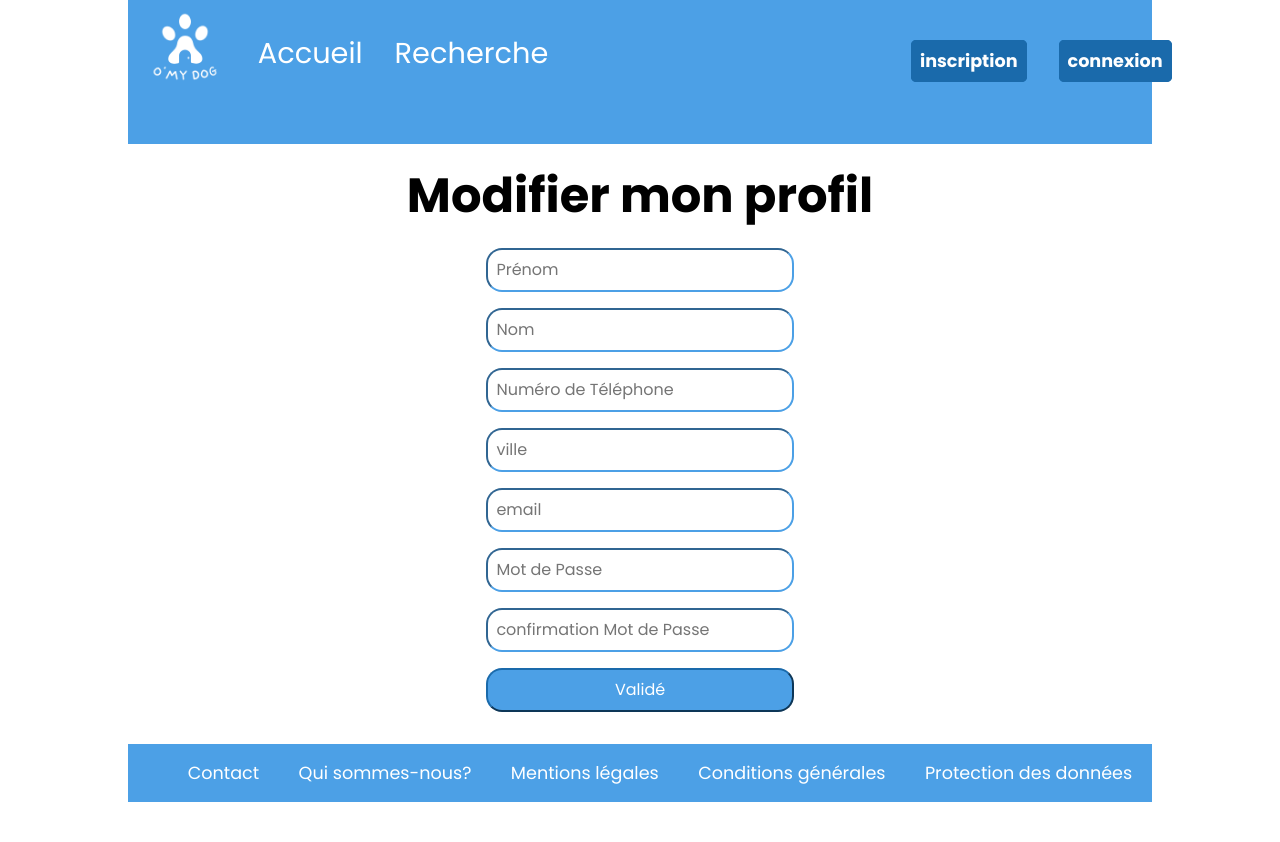
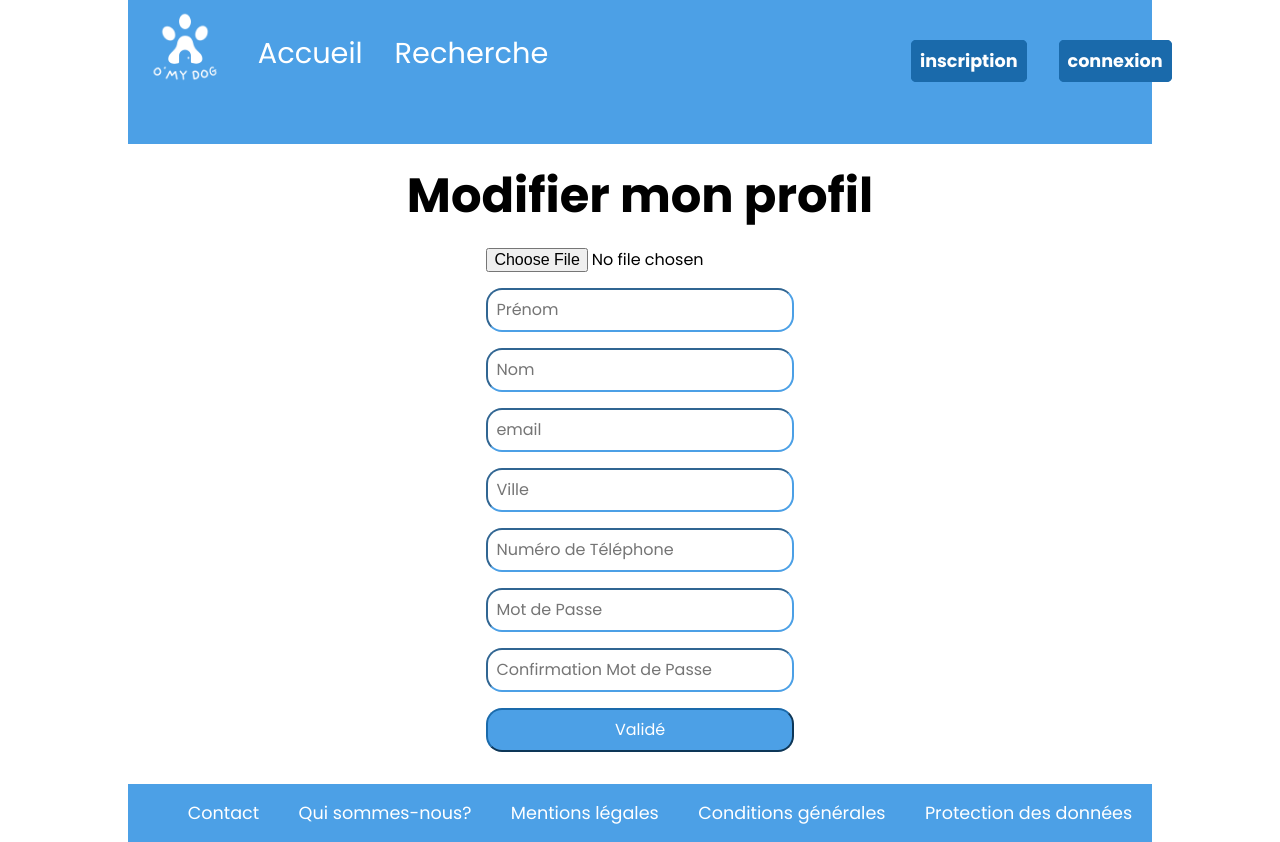
Before and after one commit to YannBenet/o-my-dog-front, a React (Vite) app: page /profile/editprofile in a window 1280 px wide. Before the commit the page ends 802 px from the top, so only its background shows below. Built offline with nearby package versions, Linux system fonts and the light colour scheme.

Commit message:
feat: :construction: Handle update user's form. Need to add the upload of user's pictures in cloudinary

```diff
--- a/src/components/Page/EditProfile.tsx
+++ b/src/components/Page/EditProfile.tsx
@@ -1,47 +1,242 @@
 import '../PageStyle/EditProfile.scss';
+import { useState } from 'react';
+import { createPath, useNavigate } from 'react-router-dom';
+import { jwtDecode } from 'jwt-decode';
+const API_URL = 'http://localhost:5000/api';
+
+const editUserProfile = async (formData: {
+  firstname: string;
+  lastname: string;
+  email: string;
+  city: string;
+  phone_number: string;
+  password: string;
+  repeatPassword: string;
+}) => {
+  const token = localStorage.getItem('token');
+  if (!token) {
+    throw new Error('Token not found');
+  }
+
+  const decodedToken: { data: { id: number } } = jwtDecode(token);
+  console.log(decodedToken);
+
+  if (formData.password !== formData.repeatPassword) {
+    throw new Error('Passwords do not match');
+  }
+
+  try {
+    const response = await fetch(`${API_URL}/users/${decodedToken.data.id}`, {
+      method: 'PATCH',
+      headers: {
+        'Content-type': 'application/json',
+        Authorization: `Bearer ${token}`,
+      },
+      body: JSON.stringify(formData),
+    });
+
+    if (!response.ok) {
+      const errorData = await response.json();
+      throw new Error(errorData.message || "Echec de l'envoi du formulaire");
+    }
+
+    const responseData = await response.json();
+    return responseData;
+  } catch (error) {
+    console.error('Error posting data', error);
+    throw error;
+  }
+};
 
 function EditProfile() {
+  const [formData, setFormData] = useState({
+    firstname: '',
+    lastname: '',
+    email: '',
+    city: '',
+    phone_number: '',
+    password: '',
+    repeatPassword: '',
+    department_label: '', // Initialisation du champ département
+  });
+  const [citySuggestions, setCitySuggestions] = useState<
+    { nom: string; departement: { nom: string } }[]
+  >([]);
+
+  const [error, setError] = useState('');
+  const navigate = useNavigate();
+
+  const handleChange = async (e: React.ChangeEvent<HTMLInputElement>) => {
+    const { name, value } = e.target;
+    setFormData({
+      ...formData,
+      [name]: value,
+    });
+
+    // Appel à l'API pour obtenir les suggestions de villes à partir de 3 caractères
+    if (name === 'city' && value.length > 2) {
+      console.log('cityyyyy', value);
+
+      try {
+        const response = await fetch(
+          `https://geo.api.gouv.fr/communes?nom=${value}&fields=nom,departement&boost=population&limit=5`
+        );
+
+        if (!response.ok) {
+          throw new Error(
+            'Erreur lors de la récupération des suggestions de villes'
+          );
+        }
+        const data = await response.json();
+        console.log(data);
+        setCitySuggestions(data);
+        console.log(citySuggestions);
+      } catch (error) {
+        console.error(
+          'Erreur lors de la récupération des suggestions de villes:',
+          error
+        );
+        setCitySuggestions([]); // Réinitialiser les suggestions en cas d'erreur
+      }
+    }
+  };
+  const handleSubmit = async (e: React.FormEvent<HTMLFormElement>) => {
+    e.preventDefault();
+
+    // ?? Création d'une copie. Le "let" ne pose pas de problème ?
+    let updatedFormData = { ...formData };
+
+    // On vérifie seulement les champs de city s'il y a quelque chose d'écrit dedans.
+    if (updatedFormData.city !== '') {
+      // Vérification que la ville entrée dans le form est bien une des propositions de l'API
+      const selectedCity = citySuggestions.find(
+        (city) => city.nom === updatedFormData.city
+      );
+      if (!selectedCity) {
+        setError('Veuillez sélectionner une ville valide dans la liste.');
+        return;
+      }
+
+      // Ajout du département à la copie locale de formData
+      updatedFormData = {
+        ...updatedFormData,
+        department_label: selectedCity.departement.nom,
+      };
+    }
+
+    // Suppression des champs vides de la copie locale de formData
+    for (const key in updatedFormData) {
+      if (updatedFormData[key as keyof typeof updatedFormData] === '') {
+        delete updatedFormData[key as keyof typeof updatedFormData];
+      }
+    }
+
+    try {
+      // Appel de editUserProfile avec la copie locale de formData mise à jour
+      const response = await editUserProfile(updatedFormData);
+      console.log(response);
+
+      if (!response) {
+        throw new Error('Réponse indéfinie du serveur');
+      }
+
+      console.log('Modification de profile réussie', response);
+
+      // Réinitialisation du formulaire après modification réussie
+      setFormData({
+        firstname: '',
+        lastname: '',
+        email: '',
+        city: '',
+        phone_number: '',
+        password: '',
+        repeatPassword: '',
+        department_label: '',
+      });
+      setError('');
+      navigate('/Connexion');
+    } catch (error) {
+      console.error('Erreur lors de la modification de profil', error);
+      setError("Une erreur s'est produite lors la modification du profil.");
+    }
+  };
+
   return (
     <section className="container-inscription">
       <h2>Modifier mon profil</h2>
       <section>
-        <form action="submit" className="container-inscription-form">
+        <form onSubmit={handleSubmit} className="container-inscription-form">
+          <input type="file" accept=".jpg, .jpeg, .png" capture="environment" />
           <input
             type="text"
+            name="firstname"
             placeholder="Prénom"
             className="container-inscription-form-input"
+            value={formData.firstname}
+            onChange={handleChange}
           />
           <input
             type="text"
+            name="lastname"
             placeholder="Nom"
             className="container-inscription-form-input"
+            value={formData.lastname}
+            onChange={handleChange}
           />
           <input
             type="text"
-            placeholder="Numéro de Téléphone"
+            name="email"
+            placeholder="email"
             className="container-inscription-form-input"
+            value={formData.email}
+            onChange={handleChange}
           />
           <input
             type="text"
-            placeholder="ville"
+            name="city"
+            placeholder="Ville"
+            autoComplete="one-time-code"
             className="container-inscription-form-input"
+            value={formData.city}
+            onChange={handleChange}
+            list="city-suggestions"
+          />
+          <datalist id="city-suggestions">
+            {citySuggestions.map((city, index) => (
+              <option key={index} value={city.nom} />
+            ))}
+          </datalist>
+          <input
+            type="hidden"
+            name="department_label"
+            value={formData.department_label}
           />
           <input
             type="text"
-            placeholder="email"
+            name="phone_number"
+            placeholder="Numéro de Téléphone"
             className="container-inscription-form-input"
+            value={formData.phone_number}
+            onChange={handleChange}
           />
           <input
-            type="password"
+            type="text"
+            name="password"
             placeholder="Mot de Passe"
             className="container-inscription-form-input"
+            value={formData.password}
+            onChange={handleChange}
           />
           <input
-            type="password"
-            placeholder="confirmation Mot de Passe"
+            type="text"
+            name="repeatPassword"
+            placeholder="Confirmation Mot de Passe"
             className="container-inscription-form-input"
+            value={formData.repeatPassword}
+            onChange={handleChange}
           />
-
+          {/* Espace pour message si erreur sur la page */}
+          {error && <p className="error-message">{error}</p>}
           <button type="submit" className="container-inscription-form-button">
             Validé
           </button>
--- a/src/components/Page/Inscription.tsx
+++ b/src/components/Page/Inscription.tsx
@@ -1,7 +1,7 @@
 /* eslint-disable consistent-return */
 /* eslint-disable no-console */
-import { useState } from 'react';
-import { useNavigate } from 'react-router-dom';
+import React, { useState } from 'react';
+import { createPath, useNavigate } from 'react-router-dom';
 import '../PageStyle/Inscription.scss';
 
 const API_URL = 'http://localhost:5000/api';
@@ -13,6 +13,7 @@ const signinUser = async (formData: {
   phone_number: string;
   password: string;
   repeatPassword: string;
+  department_label: string; // Ajout du champ département
 }) => {
   try {
     const response = await fetch(`${API_URL}/users/signin`, {
@@ -23,11 +24,11 @@ const signinUser = async (formData: {
       body: JSON.stringify(formData),
     });
     if (!response.ok) {
-      throw new Error('Inscription échoué!');
+      throw new Error('Inscription échouée !');
     }
     return await response.json();
   } catch (error) {
-    console.error('Error post data', error);
+    console.error('Erreur lors de la requête de post :', error);
   }
 };
 
@@ -40,21 +41,79 @@ function Inscription() {
     phone_number: '',
     password: '',
     repeatPassword: '',
+    department_label: '', // Initialisation du champ département
   });
+  const [citySuggestions, setCitySuggestions] = useState<
+    { nom: string; departement: { nom: string } }[]
+  >([]);
+  const [error, setError] = useState('');
   const navigate = useNavigate();
-  const handleChange = (e: { target: { name: string; value: string } }) => {
+
+  const handleChange = async (e: React.ChangeEvent<HTMLInputElement>) => {
     const { name, value } = e.target;
     setFormData({
       ...formData,
       [name]: value,
     });
+
+    // Appel à l'API pour obtenir les suggestions de villes à partir de 3 caractères
+    if (name === 'city' && value.length > 2) {
+      try {
+        const response = await fetch(
+          `https://geo.api.gouv.fr/communes?nom=${value}&fields=nom,departement&boost=population&limit=5`
+        );
+        if (!response.ok) {
+          throw new Error(
+            'Erreur lors de la récupération des suggestions de villes'
+          );
+        }
+        const data = await response.json();
+        setCitySuggestions(data);
+      } catch (error) {
+        console.error(
+          'Erreur lors de la récupération des suggestions de villes:',
+          error
+        );
+        setCitySuggestions([]); // Réinitialiser les suggestions en cas d'erreur
+      }
+    }
   };
-  const handleSubmit = async (e: { preventDefault: () => void }) => {
+
+  const handleSubmit = async (e: React.FormEvent<HTMLFormElement>) => {
     e.preventDefault();
+
+    // Vérification que la ville entrée dans le form est bien une des propositions de l'API
+    const selectedCity = citySuggestions.find(
+      (city) => city.nom === formData.city
+    );
+    if (!selectedCity) {
+      setError('Veuillez sélectionner une ville valide dans la liste.');
+      return;
+    }
+
+    // On ajoute le deprtment_label dans les datas du form
+    const updatedFormData = {
+      ...formData,
+      department_label: selectedCity.departement.nom,
+    };
+
+    // Si un des champs est vide : on lève une erreur
+    for (const key in updatedFormData) {
+      if (updatedFormData[key as keyof typeof updatedFormData] === '') {
+        setError('Tous les champs doivent être remplis.');
+        return;
+      }
+    }
     try {
-      const response = await signinUser(formData);
-      console.log('inscription réussie', response);
-      // Réinitialisation du formulaire après inscription réussi
+      const response = await signinUser(updatedFormData);
+      console.log(response);
+
+      if (!response) {
+        // Ce message ne sera pas affiché, il se trouvera dans la variable
+        throw new Error('Réponse indéfinie du serveur');
+      }
+      console.log('Inscription réussie', response);
+      // Réinitialisation du formulaire après inscription réussie
       setFormData({
         firstname: '',
         lastname: '',
@@ -63,10 +122,13 @@ function Inscription() {
         phone_number: '',
         password: '',
         repeatPassword: '',
+        department_label: '',
       });
+      setError('');
       navigate('/Connexion');
     } catch (error) {
       console.error("Erreur lors de l'inscription", error);
+      setError("Une erreur s'est produite lors de l'inscription.");
     }
   };
 
@@ -92,9 +154,9 @@ function Inscription() {
             onChange={handleChange}
           />
           <input
-            type="text"
+            type="email"
             name="email"
-            placeholder="email"
+            placeholder="Email"
             className="container-inscription-form-input"
             value={formData.email}
             onChange={handleChange}
@@ -102,10 +164,22 @@ function Inscription() {
           <input
             type="text"
             name="city"
-            placeholder="ville"
+            placeholder="Ville"
+            autoComplete="one-time-code"
             className="container-inscription-form-input"
             value={formData.city}
             onChange={handleChange}
+            list="city-suggestions"
+          />
+          <datalist id="city-suggestions">
+            {citySuggestions.map((city, index) => (
+              <option key={index} value={city.nom} />
+            ))}
+          </datalist>
+          <input
+            type="hidden"
+            name="department_label"
+            value={formData.department_label}
           />
           <input
             type="text"
@@ -116,7 +190,7 @@ function Inscription() {
             onChange={handleChange}
           />
           <input
-            type="text"
+            type="password"
             name="password"
             placeholder="Mot de Passe"
             className="container-inscription-form-input"
@@ -124,7 +198,7 @@ function Inscription() {
             onChange={handleChange}
           />
           <input
-            type="text"
+            type="password"
             name="repeatPassword"
             placeholder="Confirmation Mot de Passe"
             className="container-inscription-form-input"
```
